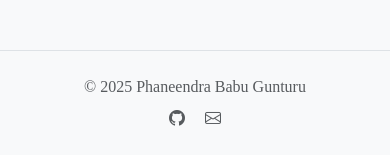
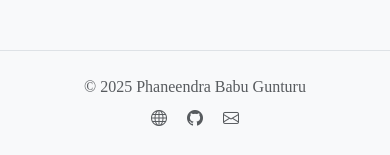
Before and after one commit to PhaneeChowdary/Task-Manager, a Flask app: page /auth/login in a window 390 px wide. Shown: the part 689-844 px from the top of the page. Run offline with Flask 3, Linux system fonts and the light colour scheme; some libraries are stand-ins or nearby versions.

Commit message:
Task Manager

```diff
--- a/templates/layout.html
+++ b/templates/layout.html
@@ -190,26 +190,35 @@
         {% block scripts %}{% endblock %}
     </body>
     <!-- Footer -->
-    <footer class="bg-light border-top py-4 mt-5 col-xs-3">
+    <footer class="border-top py-4 mt-5">
         <div
             class="container d-flex flex-column flex-md-row justify-content-between align-items-center"
             style="max-width: 1100px"
         >
             <div class="mb-2 mb-md-0 text-center text-md-start">
-                <span class="text-muted"
-                    >&copy; {{ current_year }} Phaneendra Babu Gunturu</span
-                >
+                <span class="text-muted">
+                    &copy; {{ current_year }} Phaneendra Babu Gunturu
+                </span>
             </div>
             <div class="text-center text-md-end">
                 <a
+                    href="https://phaneechowdary.github.io"
+                    class="text-decoration-none text-muted me-3"
+                    target="_blank"
+                >
+                    <i class="bi bi-globe"></i>
+                </a>
+                <a
                     href="https://github.com/PhaneeChowdary"
-                    class="text-decoration-none me-3 text-muted"
+                    class="text-decoration-none text-muted me-3"
+                    target="_blank"
                 >
                     <i class="bi bi-github"></i>
                 </a>
                 <a
                     href="mailto:phaneegunturu@gmail.com"
                     class="text-decoration-none text-muted"
+                    target="_blank"
                 >
                     <i class="bi bi-envelope"></i>
                 </a>
```
Also changed, not shown: static/Homepage.png (added).
